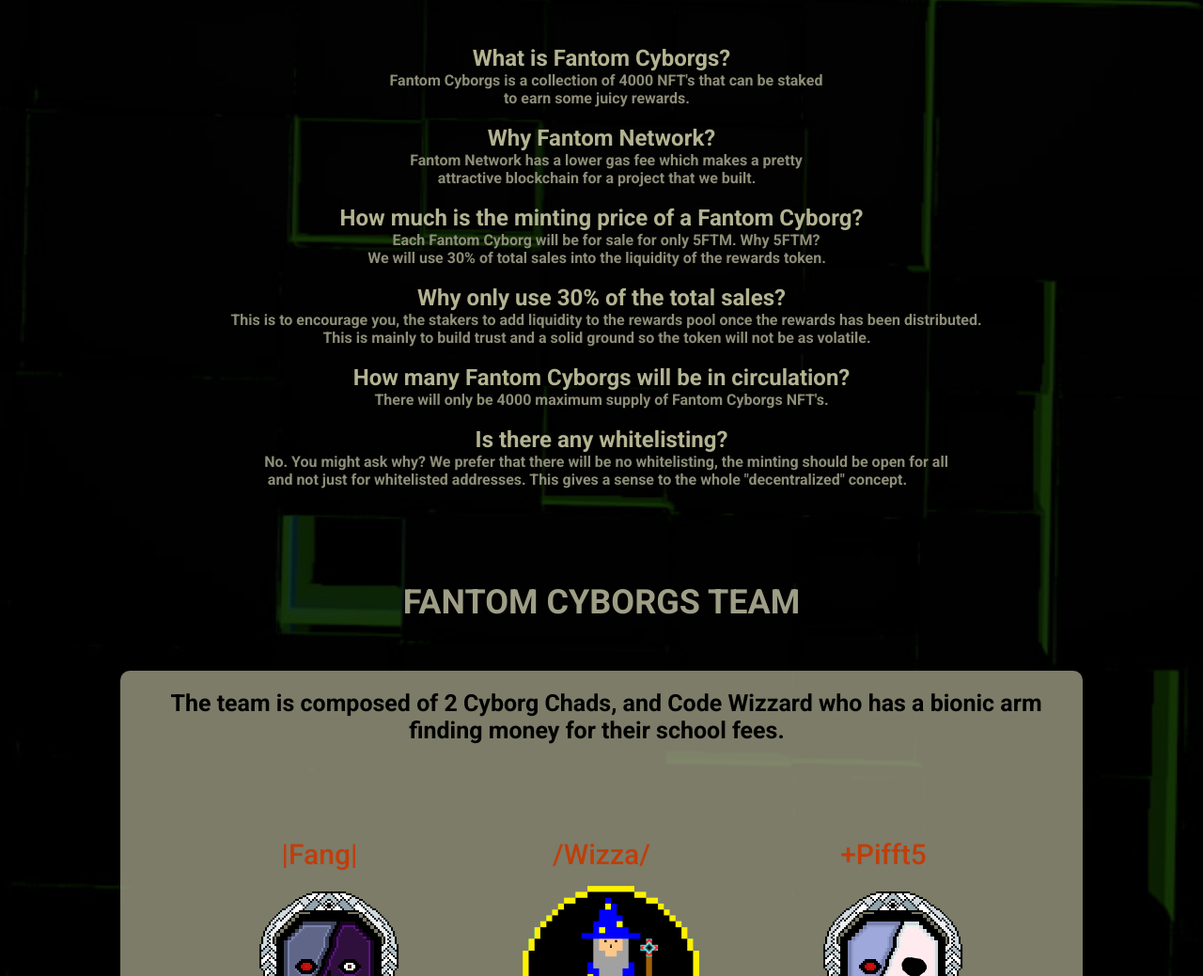
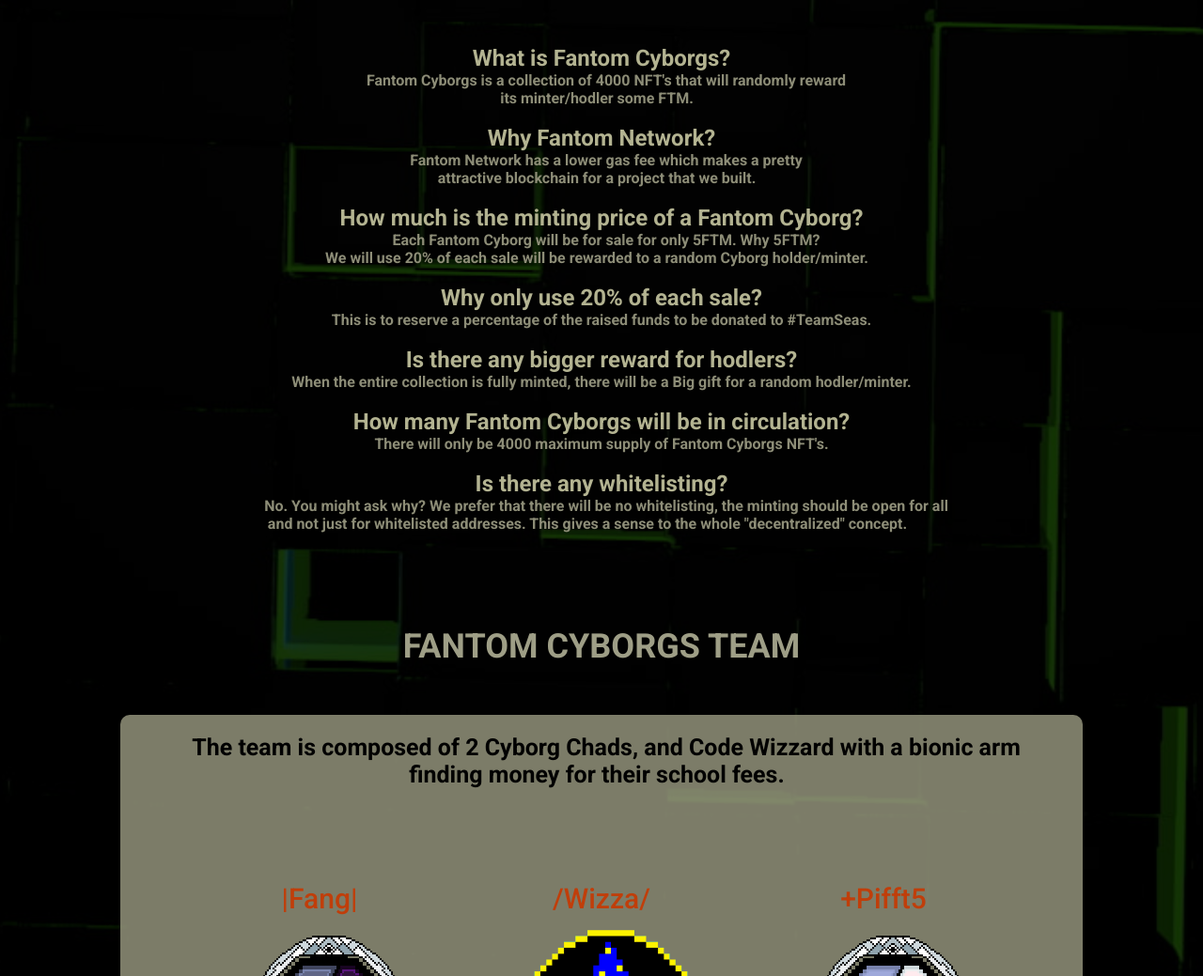
Before and after one commit to Karr122s/fantomcyborgs, a plain HTML site: page index.html in a window 1280 px wide. Shown: the part 1811-2850 px from the top of the page at 94% size. Drawn offline with Linux system fonts and the light colour scheme.

Commit message:
Update index.html

```diff
--- a/index.html
+++ b/index.html
@@ -95,14 +95,16 @@
         <div class="row-read">
             <div class="read-col">
             <h8>What is Fantom Cyborgs?</h8><br>
-                <p1>Fantom Cyborgs is a collection of 4000 NFT's that can be staked <br>to earn some juicy rewards.</p1><br><br>
+                <p1>Fantom Cyborgs is a collection of 4000 NFT's that will randomly reward <br>its minter/hodler some FTM.</p1><br><br>
             <h8>Why Fantom Network?</h8><br>
                 <p1>Fantom Network has a lower gas fee which makes a pretty <br>attractive blockchain for a project that we built.</p1><br><br>
             <h8>How much is the minting price of a Fantom Cyborg?</h8><br>
-                <p1>Each Fantom Cyborg will be for sale for only 5FTM. Why 5FTM? <br>We will use 30% of total sales into the liquidity of the rewards token.</p1><br><br>
-            <h8>Why only use 30% of the total sales?</h8><br>
-                <p1>This is to encourage you, the stakers to add liquidity to the rewards pool once the rewards has been distributed. <br>This is mainly to build trust and a solid ground so the token will not be as volatile.<p1><br><br>
-            <h8>How many Fantom Cyborgs will be in circulation?</h8><br>
+                <p1>Each Fantom Cyborg will be for sale for only 5FTM. Why 5FTM? <br>We will use 20% of each sale will be rewarded to a random Cyborg holder/minter.</p1><br><br>
+            <h8>Why only use 20% of each sale?</h8><br>
+                <p1>This is to reserve a percentage of the raised funds to be donated to #TeamSeas.<p1><br><br>
+            <h8>Is there any bigger reward for hodlers?</h8><br>
+                <p1>When the entire collection is fully minted, there will be a Big gift for a random hodler/minter.</p1><br><br>
+	    <h8>How many Fantom Cyborgs will be in circulation?</h8><br>
                 <p1>There will only be 4000 maximum supply of Fantom Cyborgs NFT's.</p1><br><br>
 	    <h8>Is there any whitelisting?</h8><br>
                 <p1>No. You might ask why? We prefer that there will be no whitelisting, the minting should be open for all <br>and not just for whitelisted addresses. This gives a sense to the whole "decentralized" concept.</p1>
@@ -116,7 +118,7 @@
     <h1>FANTOM CYBORGS TEAM</h1>
     <div class="row-team">
         <div class="team-col">
-            <h7> The team is composed of 2 Cyborg Chads, and Code Wizzard who has a bionic arm <br>finding money for their school fees.</h7>
+            <h7> The team is composed of 2 Cyborg Chads, and Code Wizzard with a bionic arm <br>finding money for their school fees.</h7>
             <div class="sample3">
                 <div class="columna">
                     <div class="bottom-left">|Fang|</div>
```
